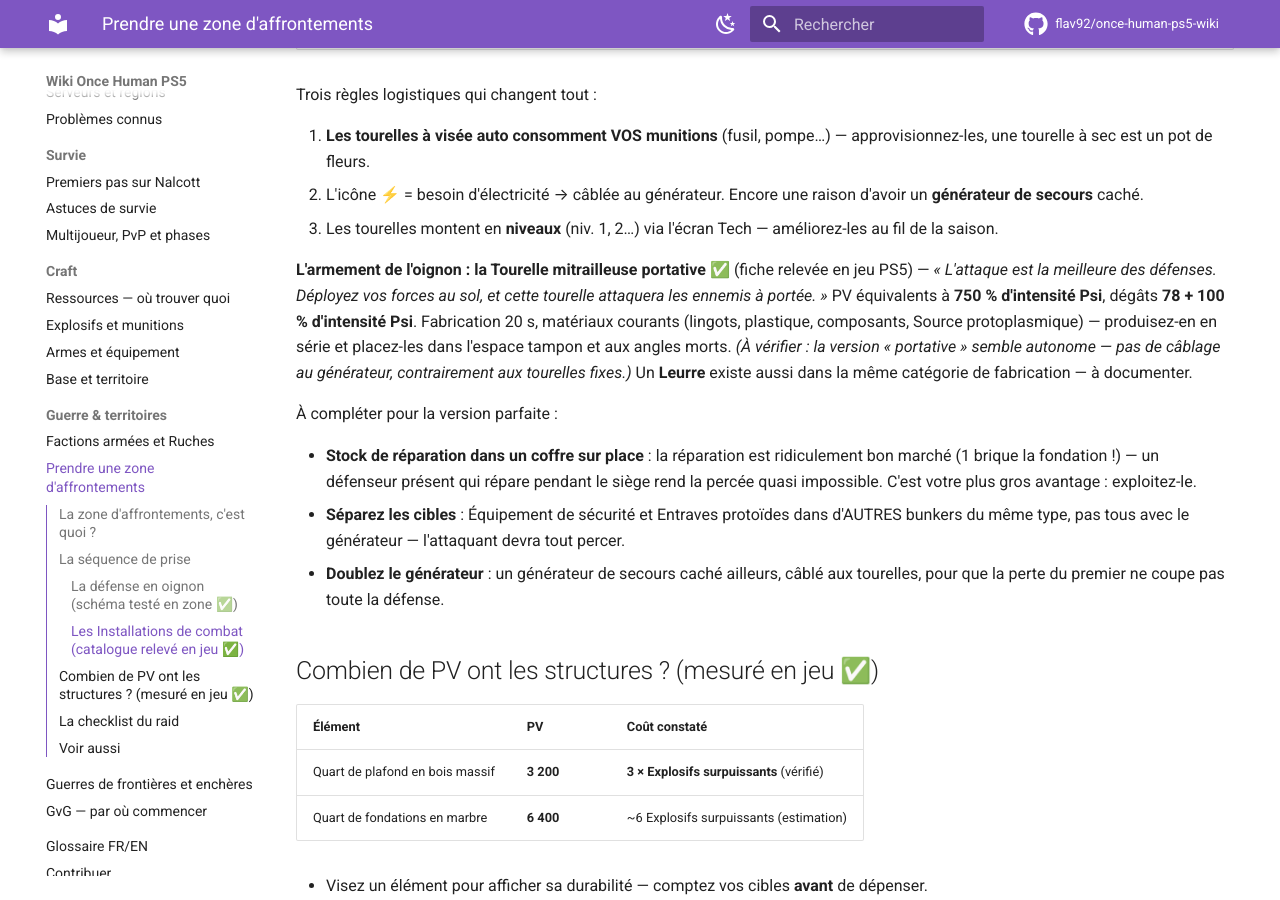
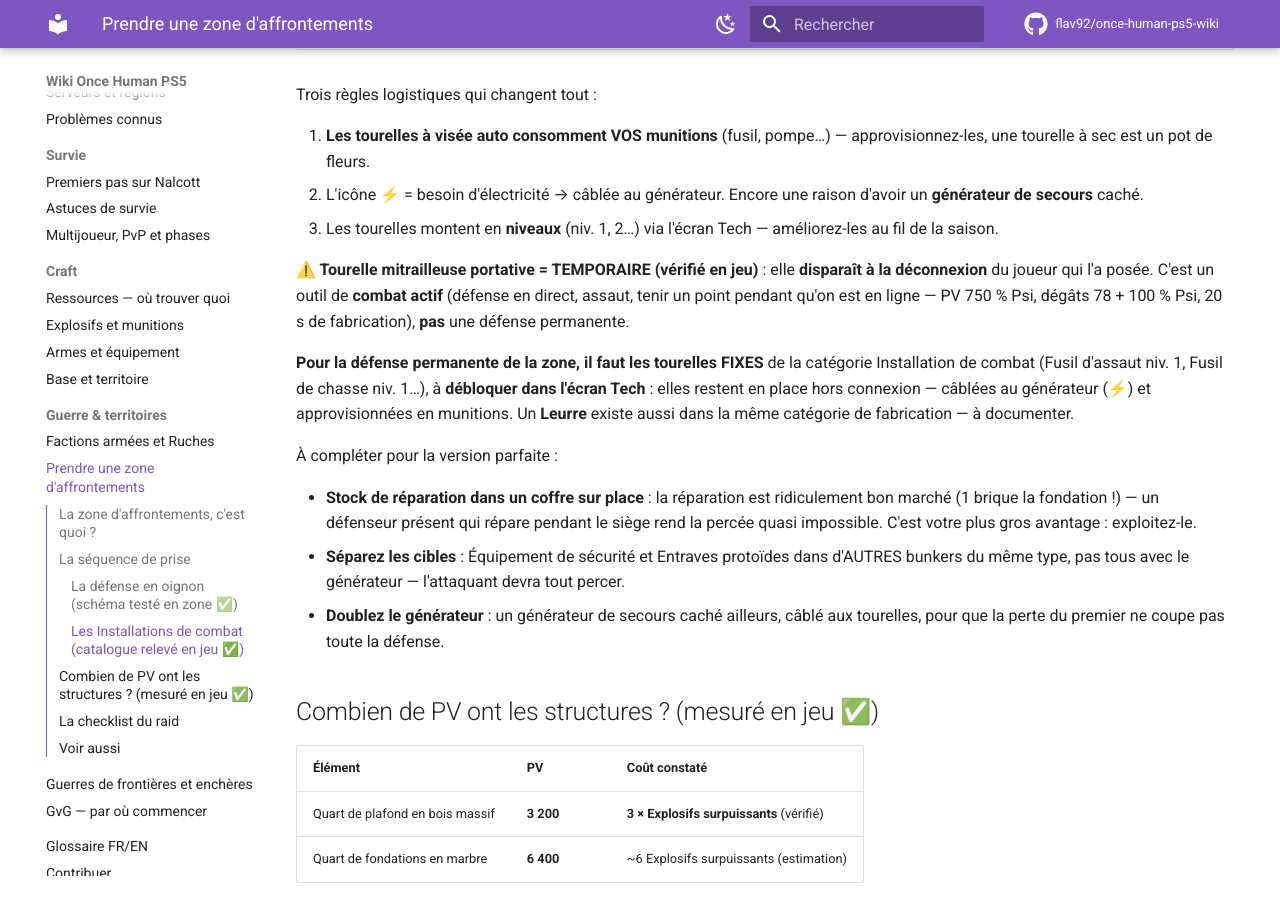
Before and after one commit to flav92/once-human-ps5-wiki, an MkDocs documentation site: the page built from docs/guerre/prise-de-zone.md, in a window 1280 px wide and 900 px high, scrolled down 2603 px. Built offline with MkDocs 1.6.1 and Material for MkDocs 9.7.7, drawn with Linux system fonts in a browser that asks for light colours; comment, search, counter and statistics services are not loaded.

Commit message:
Correction vérifiée : la tourelle portative disparaît à la déconnexion, les tourelles fixes (écran Tech) assurent la défense permanente
Co-Authored-By: Claude Fable 5 <noreply@anthropic.com>
Claude-Session: https://claude.ai/code/session_01TCxfqbazixhXZqmCd3gYVk

```diff
--- a/docs/guerre/prise-de-zone.md
+++ b/docs/guerre/prise-de-zone.md
@@ -80,7 +80,9 @@ Trois règles logistiques qui changent tout :
 2. L'icône **⚡** = besoin d'électricité → câblée au générateur. Encore une raison d'avoir un **générateur de secours** caché.
 3. Les tourelles montent en **niveaux** (niv. 1, 2…) via l'écran Tech — améliorez-les au fil de la saison.
 
-**L'armement de l'oignon : la Tourelle mitrailleuse portative** ✅ (fiche relevée en jeu PS5) — *« L'attaque est la meilleure des défenses. Déployez vos forces au sol, et cette tourelle attaquera les ennemis à portée. »* PV équivalents à **750 % d'intensité Psi**, dégâts **78 + 100 % d'intensité Psi**. Fabrication 20 s, matériaux courants (lingots, plastique, composants, Source protoplasmique) — produisez-en en série et placez-les dans l'espace tampon et aux angles morts. *(À vérifier : la version « portative » semble autonome — pas de câblage au générateur, contrairement aux tourelles fixes.)* Un **Leurre** existe aussi dans la même catégorie de fabrication — à documenter.
+**⚠️ Tourelle mitrailleuse portative = TEMPORAIRE (vérifié en jeu)** : elle **disparaît à la déconnexion** du joueur qui l'a posée. C'est un outil de **combat actif** (défense en direct, assaut, tenir un point pendant qu'on est en ligne — PV 750 % Psi, dégâts 78 + 100 % Psi, 20 s de fabrication), **pas** une défense permanente.
+
+**Pour la défense permanente de la zone, il faut les tourelles FIXES** de la catégorie Installation de combat (Fusil d'assaut niv. 1, Fusil de chasse niv. 1…), à **débloquer dans l'écran Tech** : elles restent en place hors connexion — câblées au générateur (⚡) et approvisionnées en munitions. Un **Leurre** existe aussi dans la même catégorie de fabrication — à documenter.
 
 À compléter pour la version parfaite :
 
```
